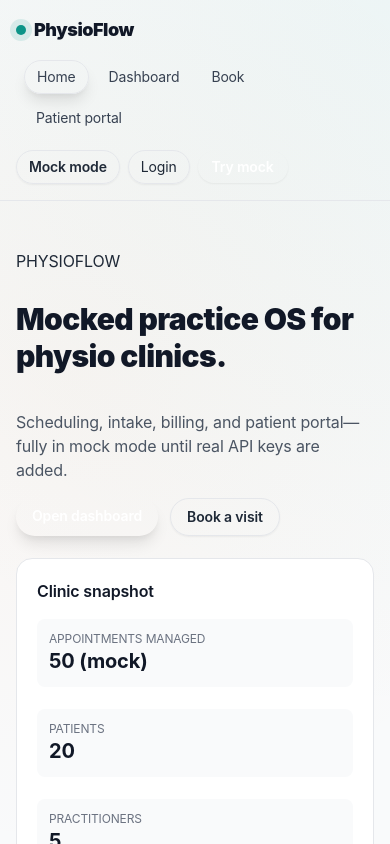
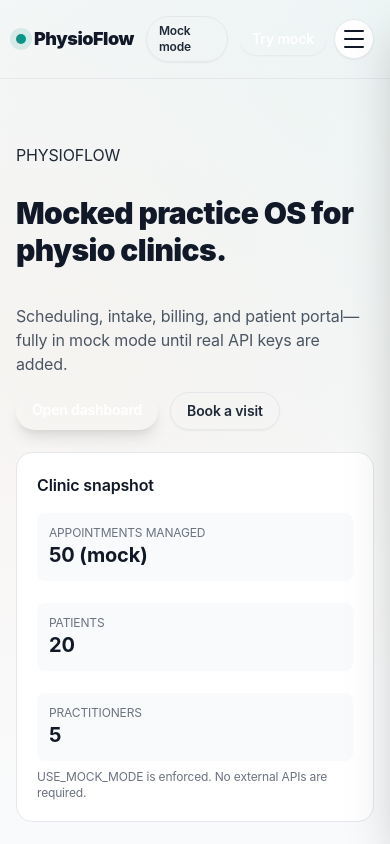
Before and after one commit to mindfreakzerox/physioflow-fe, a Next.js app: page / in a window 390 px wide. Shown: the top 844 px of the page. Built offline with nearby package versions, Linux system fonts and the light colour scheme.

Commit message:
Add mobile slideout nav and adjust hero spacing

```diff
--- a/app/(public)/page.tsx
+++ b/app/(public)/page.tsx
@@ -10,7 +10,7 @@ const metrics = [
 
 export default function PublicHome() {
   return (
-    <main className="mx-auto flex max-w-6xl flex-col gap-10 px-4 pb-14 pt-12 sm:gap-12 sm:pb-16 sm:pt-14">
+    <main className="mx-auto flex max-w-6xl flex-col gap-10 px-4 pb-14 pt-16 sm:gap-12 sm:pb-16 sm:pt-20">
       <section className="grid items-start gap-8 lg:grid-cols-[1.05fr_0.95fr]">
         <div className="flex flex-col gap-4 sm:gap-5">
           <p className="text-[11px] uppercase tracking-[0.22em] text-teal-700 sm:text-xs">PhysioFlow</p>
--- a/components/layout/Navbar.tsx
+++ b/components/layout/Navbar.tsx
@@ -13,10 +13,16 @@ const navLinks = [
 
 export function Navbar() {
   const pathname = usePathname();
+  const [open, setOpen] = React.useState(false);
+
+  React.useEffect(() => {
+    setOpen(false);
+  }, [pathname]);
 
   return (
-    <header className="sticky top-0 z-20 border-b border-gray-200 bg-white/90 backdrop-blur">
-      <div className="mx-auto flex max-w-6xl flex-col gap-3 px-4 py-4 md:flex-row md:items-center md:gap-4">
+    <header className="sticky top-0 z-30 border-b border-gray-200 bg-white/90 backdrop-blur">
+      <div className="mx-auto flex max-w-6xl items-center gap-3 px-4 py-4 md:gap-4">
+        <div className="flex flex-1 items-center gap-3 md:flex-none">
           <Link href="/" className="flex items-center gap-2 text-lg font-black tracking-tight text-gray-900">
             <span
               className="h-2.5 w-2.5 rounded-full"
@@ -25,8 +31,13 @@ export function Navbar() {
             />
             PhysioFlow
           </Link>
-        <nav className="w-full md:flex-1">
-          <div className="flex flex-wrap items-center gap-2 rounded-2xl bg-white/80 px-2 py-1 text-sm text-gray-700 shadow-[0_8px_24px_rgba(31,41,55,0.08)] md:flex-nowrap md:justify-center md:gap-3">
+          <span className="inline-flex items-center rounded-full border border-amber-200 bg-amber-50 px-3 py-1.5 text-xs font-semibold text-amber-800 shadow-sm md:text-sm">
+            Mock mode
+          </span>
+        </div>
+
+        <nav className="hidden flex-1 md:flex md:justify-center">
+          <div className="flex items-center gap-2 rounded-2xl bg-white/80 px-2 py-1 text-sm text-gray-700 shadow-[0_8px_24px_rgba(31,41,55,0.08)]">
             {navLinks.map((link) => {
               const active = pathname === link.href || pathname.startsWith(`${link.href}/`);
               return (
@@ -45,14 +56,111 @@ export function Navbar() {
             })}
           </div>
         </nav>
-        <div className="flex w-full flex-wrap items-center gap-2 text-sm md:w-auto md:justify-end">
-          <span className="inline-flex rounded-full border border-amber-200 bg-amber-50 px-3 py-1.5 font-semibold text-amber-800 shadow-sm">
-            Mock mode
-          </span>
+
+        <div className="hidden items-center gap-2 text-sm md:flex">
           <Link className="rounded-full border border-gray-200 px-3 py-1.5 text-gray-800 shadow-sm hover:bg-gray-50" href="/login">Login</Link>
           <Link className="rounded-full bg-teal-600 px-3.5 py-1.5 font-semibold text-white shadow-sm hover:bg-teal-700" href="/dashboard">Try mock</Link>
         </div>
+
+        <div className="flex items-center gap-2 md:hidden">
+          <Link className="rounded-full bg-teal-600 px-3 py-1.5 text-sm font-semibold text-white shadow-sm hover:bg-teal-700" href="/dashboard">
+            Try mock
+          </Link>
+          <button
+            type="button"
+            onClick={() => setOpen((prev) => !prev)}
+            aria-label="Toggle navigation menu"
+            aria-expanded={open}
+            className="inline-flex h-10 w-10 items-center justify-center rounded-full border border-gray-200 bg-white text-gray-900 shadow-sm"
+          >
+            <span className="sr-only">Menu</span>
+            <div className="flex flex-col gap-1.5">
+              {[0, 1, 2].map((line) => (
+                <span
+                  key={line}
+                  className={`h-0.5 w-5 rounded-full bg-gray-900 transition-transform duration-200 ${
+                    open && line === 0 ? 'translate-y-[7px] rotate-45' : ''
+                  } ${open && line === 1 ? 'opacity-0' : ''} ${open && line === 2 ? '-translate-y-[7px] -rotate-45' : ''}`}
+                />
+              ))}
             </div>
+          </button>
+        </div>
+      </div>
+
+      <div
+        className={`md:hidden ${open ? 'pointer-events-auto' : 'pointer-events-none'} fixed inset-0 z-20 transition-[opacity,backdrop-filter] duration-200 ${
+          open ? 'bg-gray-900/40 backdrop-blur-sm opacity-100' : 'opacity-0'
+        }`}
+        onClick={() => setOpen(false)}
+        aria-hidden
+      />
+
+      <aside
+        className={`md:hidden fixed right-0 top-0 z-30 flex h-full w-80 max-w-[84vw] transform flex-col border-l border-gray-200 bg-white shadow-2xl transition-transform duration-200 ${
+          open ? 'translate-x-0' : 'translate-x-full'
+        }`}
+        aria-hidden={!open}
+      >
+        <div className="flex items-center justify-between px-5 py-4">
+          <div className="flex items-center gap-2 text-base font-black tracking-tight text-gray-900">
+            <span
+              className="h-2.5 w-2.5 rounded-full"
+              style={{ background: 'var(--accent)', boxShadow: '0 0 0 6px rgba(13, 148, 136, 0.12)' }}
+              aria-hidden
+            />
+            PhysioFlow
+          </div>
+          <button
+            type="button"
+            onClick={() => setOpen(false)}
+            className="inline-flex h-10 w-10 items-center justify-center rounded-full border border-gray-200 bg-white text-gray-900 shadow-sm"
+            aria-label="Close navigation menu"
+          >
+            <span className="sr-only">Close</span>
+            <svg xmlns="http://www.w3.org/2000/svg" className="h-5 w-5" viewBox="0 0 20 20" fill="currentColor">
+              <path
+                fillRule="evenodd"
+                d="M4.293 4.293a1 1 0 011.414 0L10 8.586l4.293-4.293a1 1 0 111.414 1.414L11.414 10l4.293 4.293a1 1 0 01-1.414 1.414L10 11.414l-4.293 4.293a1 1 0 01-1.414-1.414L8.586 10 4.293 5.707a1 1 0 010-1.414z"
+                clipRule="evenodd"
+              />
+            </svg>
+          </button>
+        </div>
+        <div className="flex flex-col gap-1 px-4 pb-4">
+          {navLinks.map((link) => {
+            const active = pathname === link.href || pathname.startsWith(`${link.href}/`);
+            return (
+              <Link
+                key={link.href}
+                className={`flex items-center justify-between rounded-xl px-3 py-3 text-base font-semibold transition ${
+                  active
+                    ? 'bg-teal-50 text-teal-800 shadow-[0_10px_32px_rgba(13,148,136,0.16)]'
+                    : 'hover:bg-gray-50 text-gray-800'
+                }`}
+                href={link.href}
+              >
+                {link.label}
+                {active && <span className="text-xs font-semibold text-teal-700">Active</span>}
+              </Link>
+            );
+          })}
+        </div>
+        <div className="mt-auto flex flex-col gap-3 border-t border-gray-100 px-4 py-5">
+          <span className="inline-flex w-fit items-center rounded-full border border-amber-200 bg-amber-50 px-3 py-1.5 text-xs font-semibold text-amber-800 shadow-sm">
+            Mock mode enforced
+          </span>
+          <Link className="w-full rounded-full bg-teal-600 px-4 py-3 text-center text-sm font-semibold text-white shadow-sm hover:bg-teal-700" href="/dashboard">
+            Try mock dashboard
+          </Link>
+          <Link className="w-full rounded-full border border-gray-200 px-4 py-3 text-center text-sm font-semibold text-gray-800 shadow-sm hover:bg-gray-50" href="/login">
+            Login
+          </Link>
+          <Link className="w-full rounded-full border border-teal-100 bg-teal-50 px-4 py-3 text-center text-sm font-semibold text-teal-800 shadow-sm hover:bg-teal-100" href="/book/physioflow-demo">
+            Book a visit
+          </Link>
+        </div>
+      </aside>
     </header>
   );
 }
```
Lines whose indentation alone changed are shown as unchanged.
